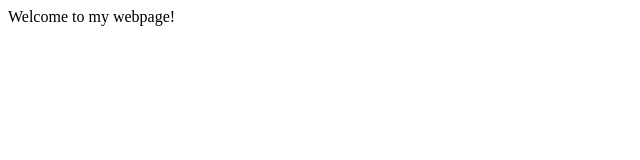
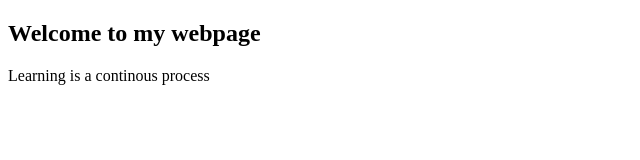
Before and after one commit to neriosoft/student50, a plain HTML site: page index.html in a window 1280 px wide. Shown: the whole page, without its empty margins (0-640 px from the left). Drawn offline with Linux system fonts and the light colour scheme.

Commit message:
Update index.html

```diff
--- a/index.html
+++ b/index.html
@@ -6,6 +6,7 @@
 
 <body>
 
-    Welcome to my webpage!
+    <h2>Welcome to my webpage</h2>
+    <p> Learning is a continous process</p>
 </body>
 </html>
```
